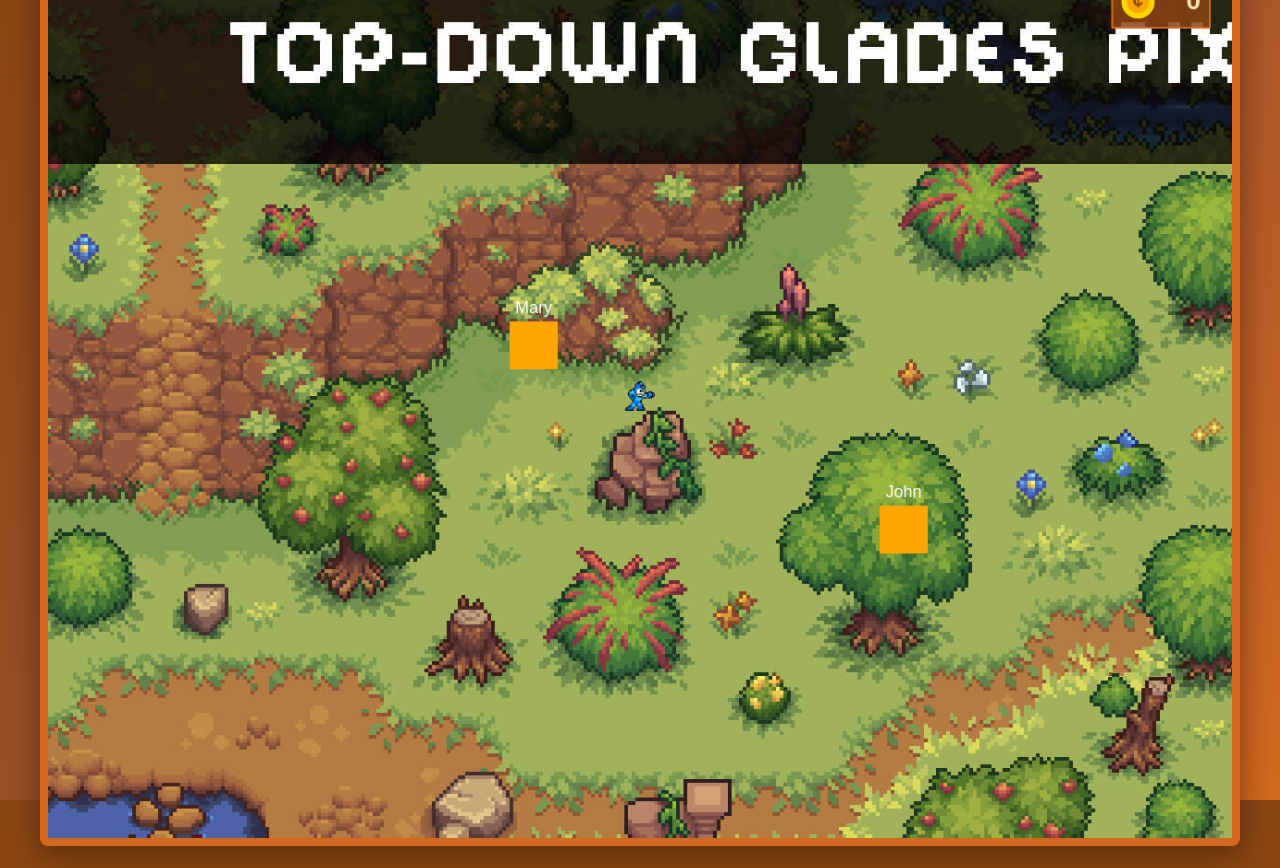
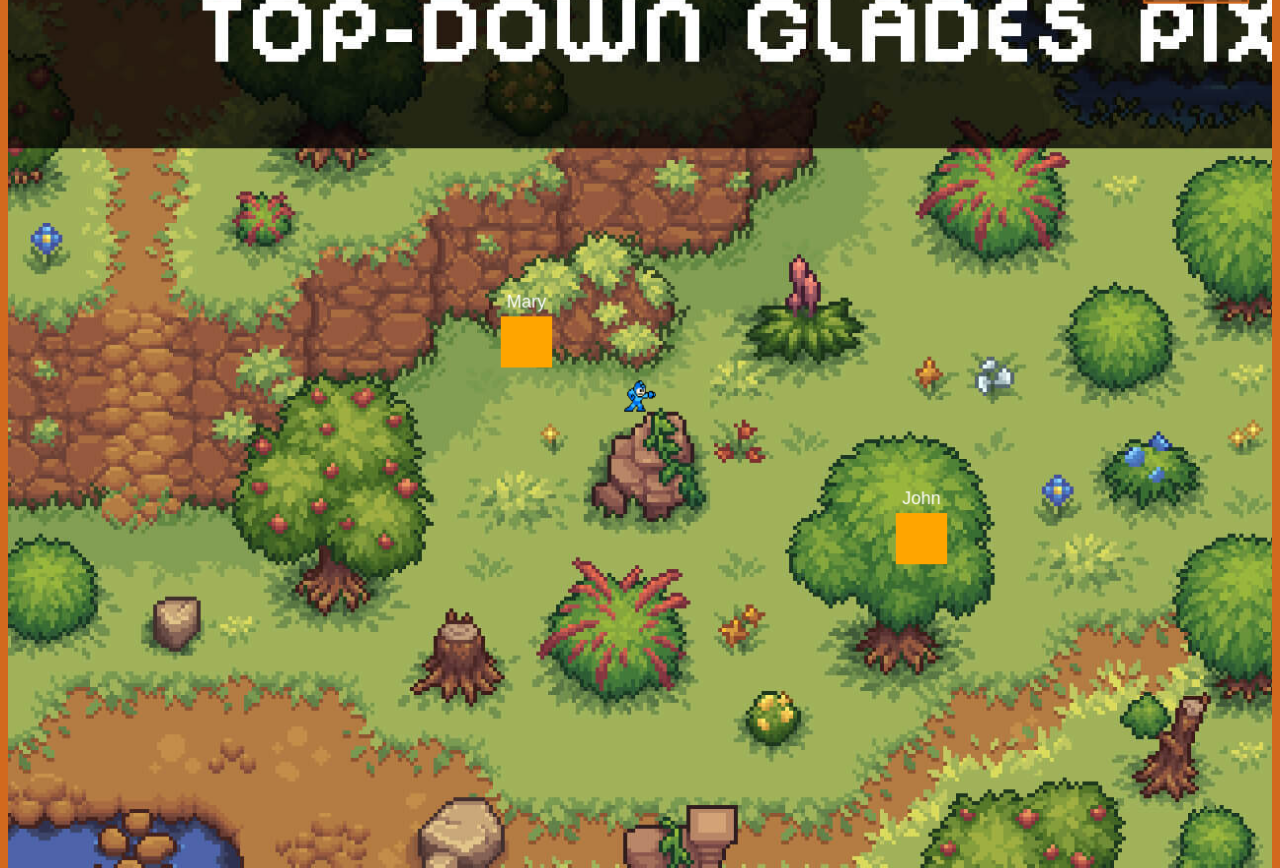
Before and after one commit to astrutz/bakeandshake, a website built with Vite: page index.html in a window 1280 px wide. Shown: the top 868 px of the page. Built offline with nearby package versions, Linux system fonts and the light colour scheme.

Commit message:
Fix resolution

```diff
--- a/index.html
+++ b/index.html
@@ -10,7 +10,7 @@
     <div id="app">
       <h1>🥐 Bake 'n Shake 🍰</h1>
       <div id="game-container">
-        <canvas id="game" width="1200" height="900"></canvas>
+        <canvas id="game" width="1280" height="960"></canvas>
         <div id="controls">
           <button id="toggle">Pause</button>
           <button id="music">Start Music</button>
--- a/src/style.css
+++ b/src/style.css
@@ -60,8 +60,8 @@ h1 {
 
 #game {
   display: block;
-  width: 1200px;
-  height: 900px;
+  width: 1280px;
+  height: 960px;
 
   background-color: #1a1a1a;
   border: 8px solid #d2691e;
```
